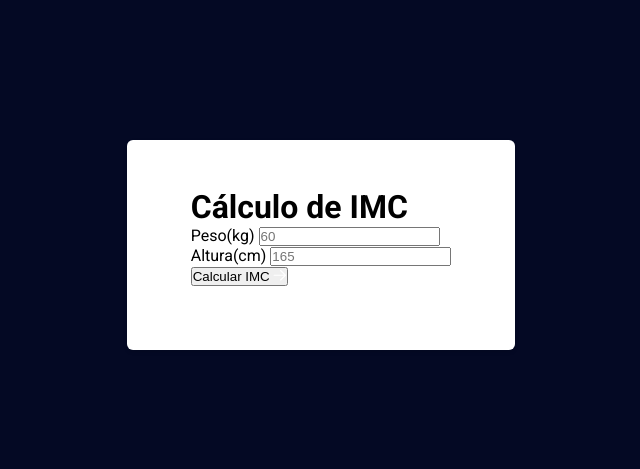
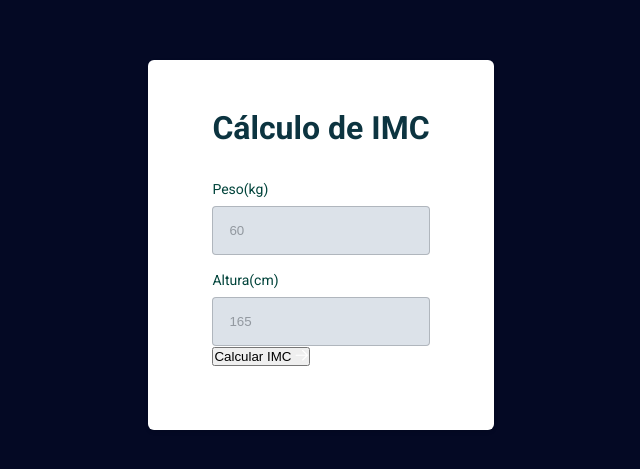
Before and after one commit to desenvjonathan/imc-calculator, a plain HTML site: page index.html in a window 1280 px wide. Shown: the part 155-624 px from the top of the page, without its empty margins (319-959 px from the left). Drawn offline with Linux system fonts and the light colour scheme.

Commit message:
add styles

```diff
--- a/style.css
+++ b/style.css
@@ -12,8 +12,9 @@
 
   --tt-label: #00433A;
   --tt-input: #212529;
-  --ot-input: #027990;//outline do input
-  --bd-input: rgba(73, 80, 87, 0.3); //border do input
+  --ot-input: #027990;/*outline do input*/
+  --bd-input: rgba(73, 80, 87, 0.3); /*border do input*/
+  --bg-input: #DCE2E9;
   --tt-placeholder: rgba(73, 80, 87, 0.5);
 
   --tt-button: #FFFFFF;
@@ -43,3 +44,41 @@ body {
   box-shadow: 0 0.2rem 0.4rem rgba(0, 0, 0, 0.1);
   border-radius: 0.6rem;
 }
+
+.title {
+  font-size: 3.2rem;
+  line-height: 4rem;
+  color: var(--tt-heading);
+}
+
+form h1 {
+  margin-bottom: 3.2rem;
+}
+
+form label {
+  font-size: 1.4rem;
+  line-height: 1.8rem;
+  color: var(--tt-label);
+  margin-bottom: 0.8rem;
+  display: block;
+}
+
+form input {
+  width: 100%;
+  border: 0.1rem solid var(--bd-input);
+  background: var(--bg-input);
+  padding: 1.6rem;
+  border-radius: 0.4rem;
+}
+
+form input:focus {
+  outline: 0.2rem solid var(--ot-input);
+}
+
+form input::placeholder {
+  color: var(--tt-placeholder);
+}
+
+.input-wrapper + .input-wrapper {
+  margin-top: 1.6rem;
+}
```
